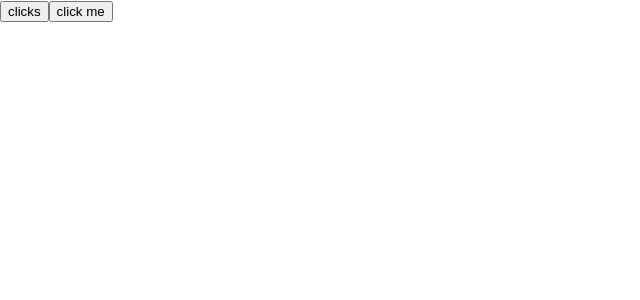
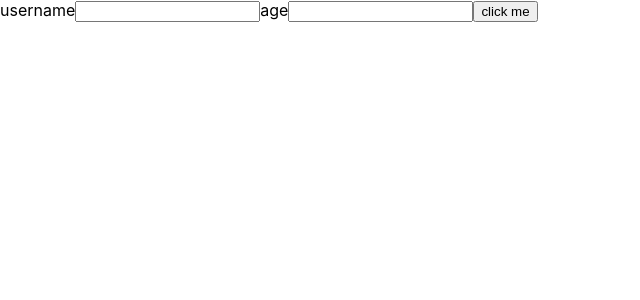
Before and after one commit to Rohan862586/project, a React (Create React App) app: page / in a window 1280 px wide. Shown: the top 300 px of the page, without its empty margins (0-640 px from the left). Built offline with nearby package versions, Linux system fonts and the light colour scheme.

Commit message:
new project is

```diff
--- a/src/App.tsx
+++ b/src/App.tsx
@@ -74,26 +74,26 @@
 
 
 
-import React, { useState } from 'react';
-import './App.css';
-import CourseInput from './component/courseInput';
+// import React, { useState } from 'react';
+// import './App.css';
+// import CourseInput from './component/courseInput';
 
-function App() {
+// function App() {
 
-  const [val, setVal] = useState('rohan')
+//   const [val, setVal] = useState('rohan')
 
-  const valGive = (giv:any) => {
-    console.log(giv)
-  }
+//   const valGive = (giv:any) => {
+//     console.log(giv)
+//   }
 
-  return (
-    <div>
-      <CourseInput setVal={setVal} val={val} valGive={valGive} />
-    </div>
-  );
-}
+//   return (
+//     <div>
+//       <CourseInput setVal={setVal} val={val} valGive={valGive} />
+//     </div>
+//   );
+// }
 
-export default App;
+// export default App;
 
 
 
@@ -291,3 +291,34 @@ export default App;
 // }
 
 // export default App;
+
+
+
+
+
+
+
+import React, { useState } from 'react';
+import './App.css';
+import UserList from './component/UserList';
+import User from './component/User';
+
+
+function App() {
+
+  const [val, setVal] = useState<any[]>([]);
+
+  const alldata = (username:any,password:any) => {
+    setVal([...val,{username:username, password: password}])
+    }
+
+  return(
+    <div>
+      <User alldata={alldata}/>
+      <UserList val={val} />
+
+    </div>
+  )
+}
+
+export default App;
--- /dev/null
+++ b/src/component/User.tsx
@@ -0,0 +1,38 @@
+import React, { useState } from 'react'
+
+const User = (props:any) => {
+
+    const [username, setUsername] = useState<string>();
+    const [password, setPassword] = useState<number>();
+
+    const usernamefun = (e:any) => {
+        setUsername(e.target.value)
+    }
+    const useragefun = (e:any) => {
+        setPassword(e.target.value)
+    }
+
+    const handleAction = (e:any) => {
+        e.preventDefault();
+        console.log(username, password)
+        props.alldata(username,password)
+        setUsername('')
+        setPassword(0)
+
+    }
+
+
+      return (
+          <div>
+              <form onSubmit={handleAction}>
+              <label htmlFor='username' >username</label>
+              <input type='text' name='username' value={username} onChange={usernamefun} />
+              <label htmlFor='age'>age</label>
+              <input type='text' name='password' value={password} onChange={useragefun} />
+              <button>click me</button>
+              </form>
+          </div>
+        );
+}
+
+export default User
--- /dev/null
+++ b/src/component/UserList.tsx
@@ -0,0 +1,29 @@
+import React from 'react'
+
+const UserList = (props:any) => {
+  return (
+      <div>
+              {/* <ul>
+              {props.val.map((tik:any) =>
+                  <li>{tik.username}</li>
+                  <li>{tik.password}</li>
+                )}
+
+              </ul> */}
+
+
+       <ul>
+         {props.val.map((user: any,key:any) =>
+
+          <li key={key}>
+              <h1>{user.username}</h1>
+              <h2>{user.password}</h2>
+          </li>
+          )}
+      </ul>
+
+      </div>
+    )
+}
+
+export default UserList
```
